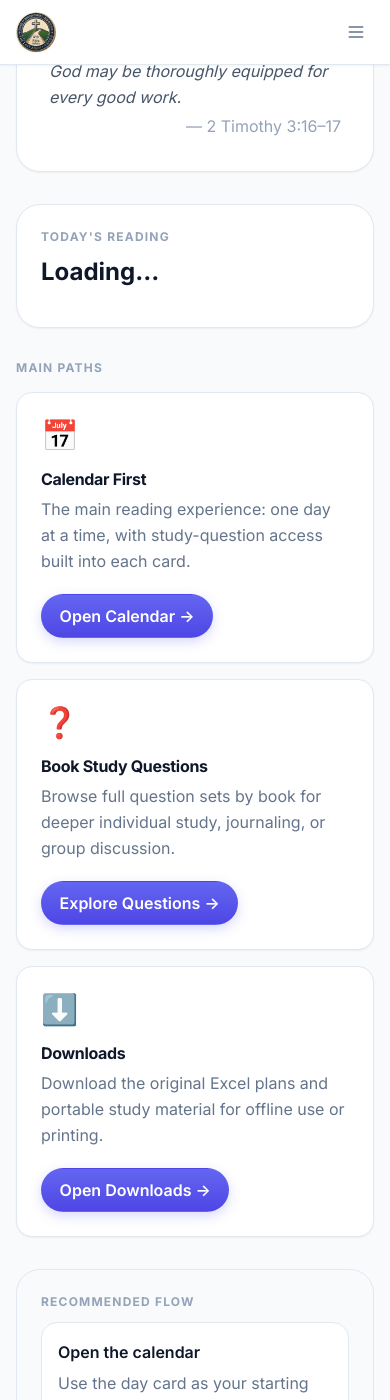
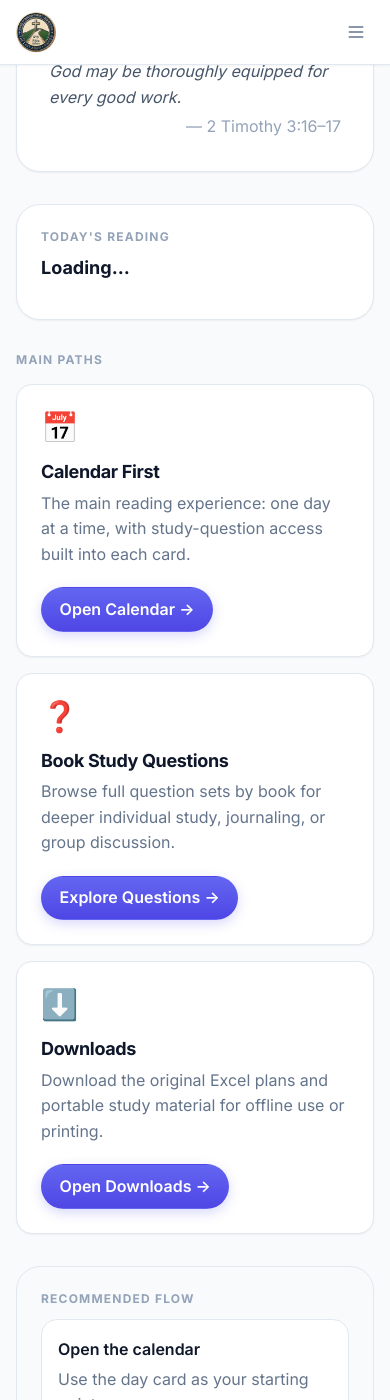
Before and after one commit to mansli7/mansli7.github.io, a Jekyll site: the page built from index.md, in a window 390 px wide and 1400 px high, scrolled down 827 px. Built offline with Jekyll 4.4.1, drawn with Linux system fonts in a browser that asks for light colours; nearby versions of some CDN libraries.

Commit message:
fix(mobile): normalize heading sizes on narrow viewports to prevent iOS inconsistency

```diff
--- a/assets/css/style.css
+++ b/assets/css/style.css
@@ -231,4 +231,15 @@ h2{ font-size: clamp(1.25rem, 2.2vw, 1.8rem); line-height:1.25; }
   h1.card-en, h1.card-zh { font-size: var(--type-medium) !important; }
 }
 
+/* Stronger small-viewport normalization: ensure h1/h2/h3 and common large text use the same readable size on phones */
+@media (max-width: 420px) {
+  h1, h2, h3,
+  h1.card-en, h1.card-zh,
+  .card-en.text-2xl, .card-zh.text-2xl,
+  .sq-unit-heading {
+    font-size: var(--type-medium) !important;
+    line-height: var(--leading-tight) !important;
+  }
+}
+
 /* PLACEHOLDER — file ends here */
```
